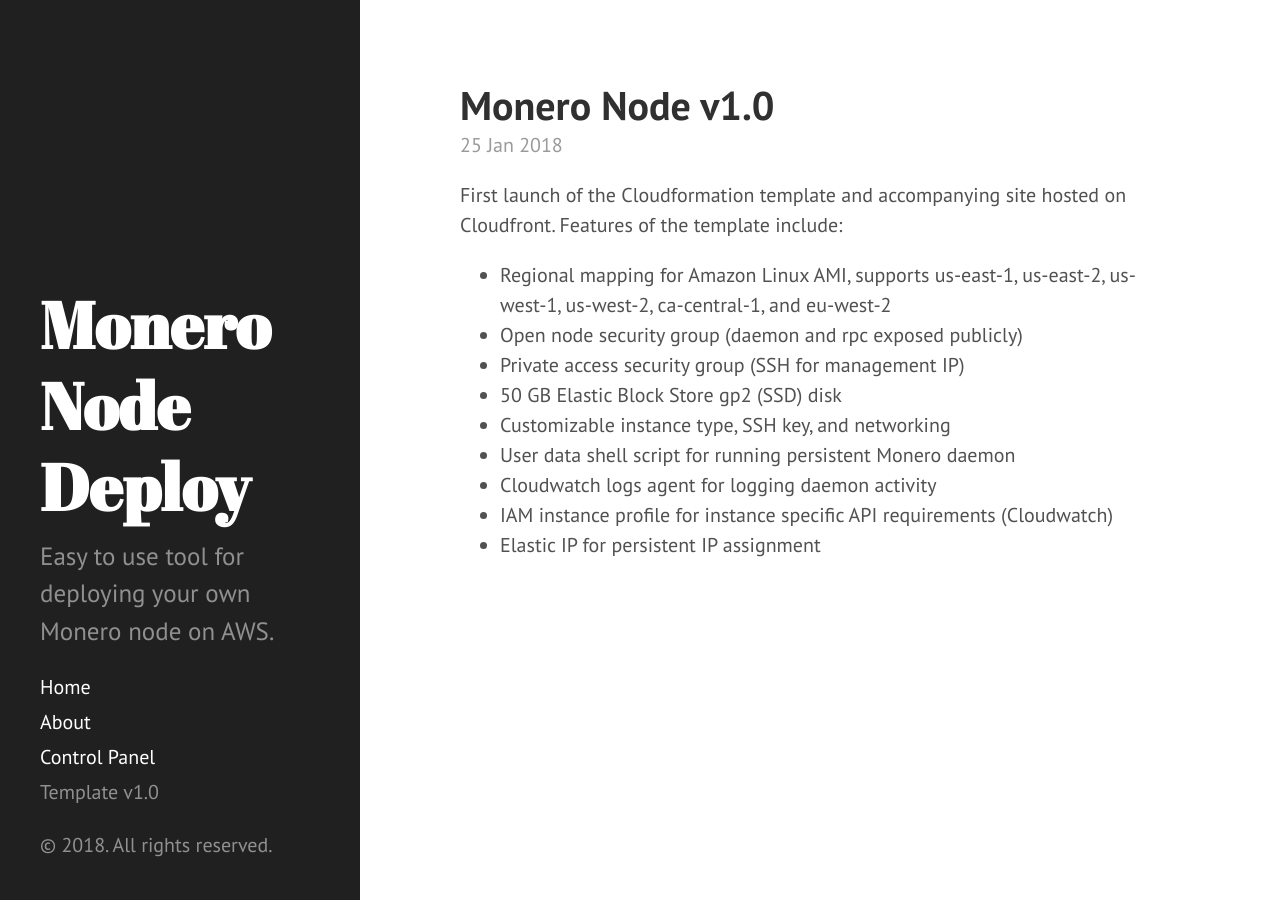
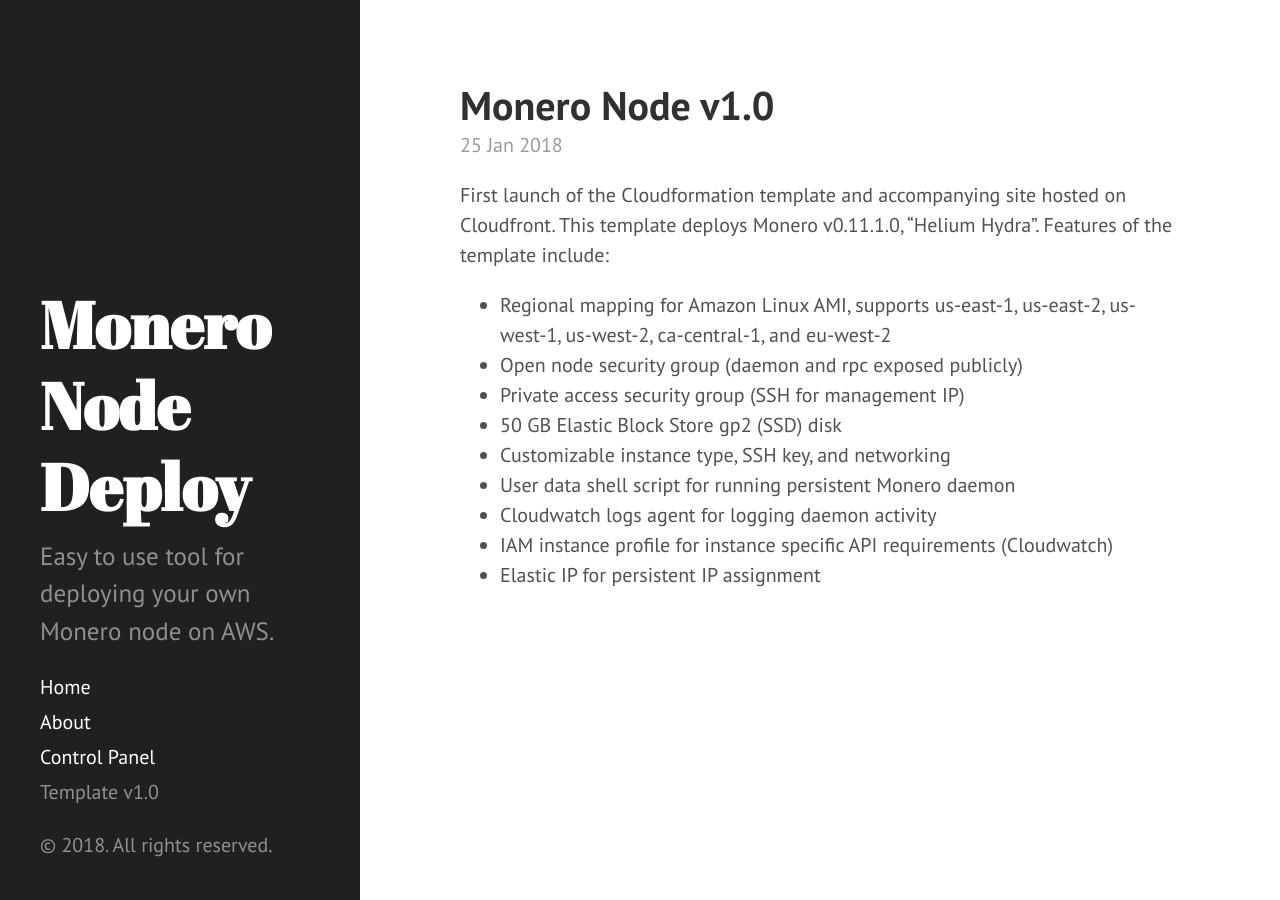
Before and after one commit to ipbc-dev/bittube-node-deploy, a Jekyll site: the page built from _posts/2018-01-25-monero-node-v1-0.md, in a window 1280 px wide. Built offline with Jekyll 4.4.1, drawn with Linux system fonts in a browser that asks for light colours; Markdown is read by kramdown in place of the engine named in the settings.

Commit message:
adding note about monero version in use

```diff
--- a/_posts/2018-01-25-monero-node-v1-0.md
+++ b/_posts/2018-01-25-monero-node-v1-0.md
@@ -3,7 +3,7 @@ layout: post
 title: Monero Node v1.0
 ---
 
-First launch of the Cloudformation template and accompanying site hosted on Cloudfront. Features of the template include:
+First launch of the Cloudformation template and accompanying site hosted on Cloudfront. This template deploys Monero v0.11.1.0, "Helium Hydra". Features of the template include:
 
 * Regional mapping for Amazon Linux AMI, supports us-east-1, us-east-2, us-west-1, us-west-2, ca-central-1, and eu-west-2
 * Open node security group (daemon and rpc exposed publicly)
```
